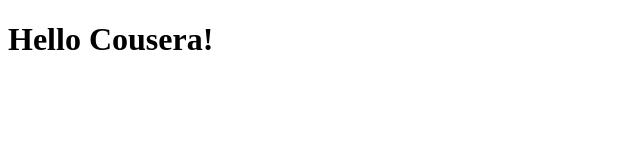
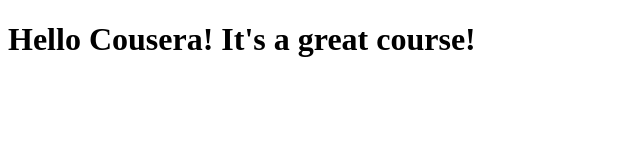
Before and after one commit to Yossarian1993/coursera-test, a plain HTML site: page site/index.html in a window 1280 px wide. Shown: the whole page, without its empty margins (0-640 px from the left). Drawn offline with Linux system fonts and the light colour scheme.

Commit message:
Small addition

```diff
--- a/site/index.html
+++ b/site/index.html
@@ -4,6 +4,6 @@
 	<title>Hello Coursera!</title>
 </head>
 <body>
-<h1>Hello Cousera!</h1>
+<h1>Hello Cousera! It's a great course!</h1>
 </body>
 </html>
```
